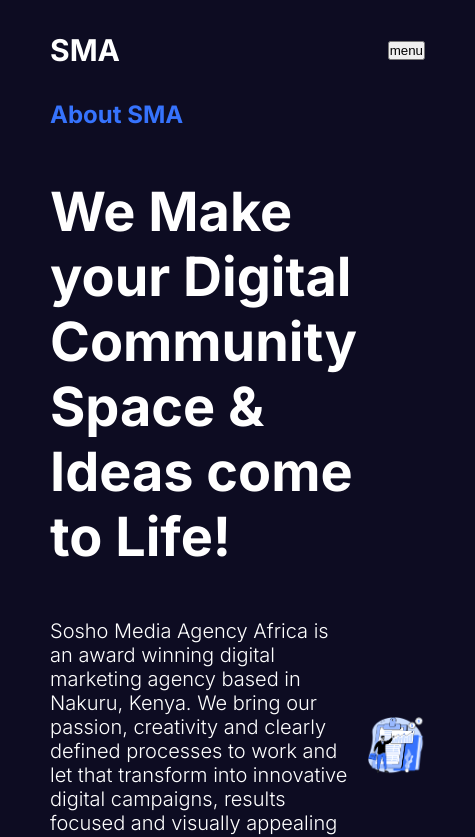
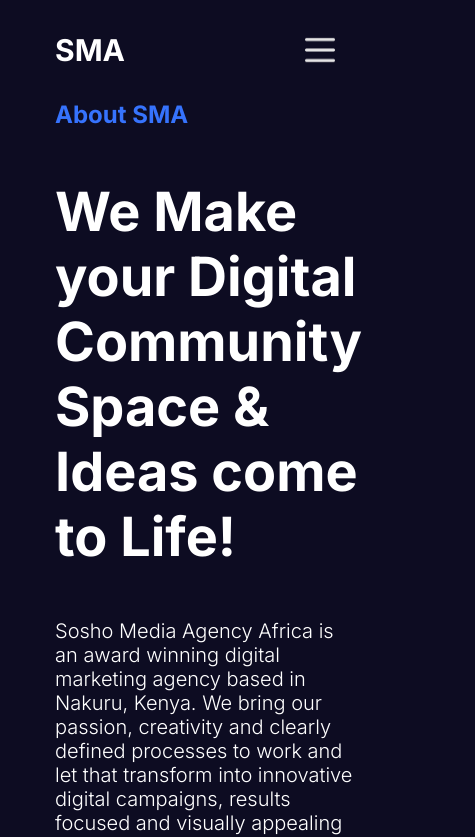
Before and after one commit to jaykido/25.01.24-website, a Next.js app: page /about in a window 390 px wide. Shown: the top 837 px of the page, 475 px wide, since content can reach past the window. Built offline with nearby package versions, Linux system fonts and the light colour scheme.

Commit message:
resposiveness designs

```diff
--- a/src/app/blog/[slug]/singlePage.module.css
+++ b/src/app/blog/[slug]/singlePage.module.css
@@ -1,3 +1,64 @@
 .container {
-  padding: 10px;
+  display: flex;
+  gap: 100px;
 }
+
+.imgContainer {
+  flex: 1;
+  position: relative;
+  height: calc(100vh - 200px);
+}
+.img {
+  object-fit: cover;
+}
+
+.textContainer {
+  flex: 1;
+  display: flex;
+  flex-direction: column;
+  gap: 50px;
+}
+
+.title {
+  font-size: 64px;
+}
+
+.detail {
+  display: flex;
+  gap: 20px;
+}
+
+.avatar {
+  object-fit: cover;
+  border-radius: 50%;
+}
+
+.detailText {
+  display: flex;
+  flex-direction: column;
+  gap: 10px;
+}
+
+.detailTitle {
+  color: gray;
+  font-weight: bold;
+}
+
+.detailValue {
+  font-weight: 500;
+}
+
+.content {
+  font-size: 20px;
+}
+
+@media (max-width: 768px) {
+  .imgContainer {
+    /* display: none; */
+  }
+
+  .container {
+    display: block;
+    /* flex-direction: column; */
+  }
+}
--- a/src/app/contact/contact.module.css
+++ b/src/app/contact/contact.module.css
@@ -41,3 +41,9 @@
   border-radius: 10px;
   cursor: pointer;
 }
+
+@media (max-width: 768px) {
+  .container {
+    flex-direction: column;
+  }
+}
--- a/src/app/globals.css
+++ b/src/app/globals.css
@@ -64,3 +64,8 @@
     width: 475px;
   }
 }
+@media (max-width: 475px) {
+  .container {
+    width: 380px;
+  }
+}
--- a/src/components/footer/footer.module.css
+++ b/src/components/footer/footer.module.css
@@ -13,3 +13,11 @@
 .text {
   font-size: 12px;
 }
+
+@media (max-width: 768px) {
+  .container {
+    flex-direction: column;
+    align-items: center;
+    justify-content: space-around;
+  }
+}
--- a/src/components/navbar/links/Links.jsx
+++ b/src/components/navbar/links/Links.jsx
@@ -3,6 +3,7 @@
 import { useState } from "react";
 import styles from "./links.module.css";
 import NavbarLink from "./navbarLink/navbarLink";
+import Image from "next/image";
 
 const links = [
   {
@@ -47,12 +48,15 @@
           <NavbarLink item={{ title: "Login", path: "/login" }} />
         )}
       </div>
-      <button
+
+      <Image
         className={styles.menuButton}
+        src="/menu.png"
+        alt=""
+        width={30}
+        height={30}
         onClick={() => setOpen((value) => !value)}
-      >
-        menu
-      </button>
+      />
       {open && (
         <div className={styles.mobileLinks}>
           {links.map((link) => (
--- a/src/components/navbar/links/links.module.css
+++ b/src/components/navbar/links/links.module.css
@@ -1,7 +1,12 @@
+.container {
+  z-index: 1000;
+}
+
 .links {
   display: flex;
   align-items: center;
   gap: 10px;
+  z-index: 10000;
 }
 
 .logout {
@@ -13,6 +18,7 @@
 .mobileLinks {
   display: none;
 }
+
 .menuButton {
   display: none;
 }
@@ -32,12 +38,13 @@
     top: 100px;
     right: 0;
     width: 50%;
-    height: 350px;
+    height: 100vh;
     background-color: var(--bg);
     display: flex;
     flex-direction: column;
     align-items: center;
-    justify-content: center;
+    justify-content: flex-start;
     gap: 20px;
+    z-index: 10000;
   }
 }
--- a/src/components/navbar/links/navbarLink/navbarLink.module.css
+++ b/src/components/navbar/links/navbarLink/navbarLink.module.css
@@ -4,6 +4,7 @@
   border-radius: 10px;
   font-weight: 500;
   text-align: center;
+  z-index: 10000;
 }
 
 .active {
```
Also changed, not shown: src/app/blog/[slug]/page.jsx (+36 -1 lines).
